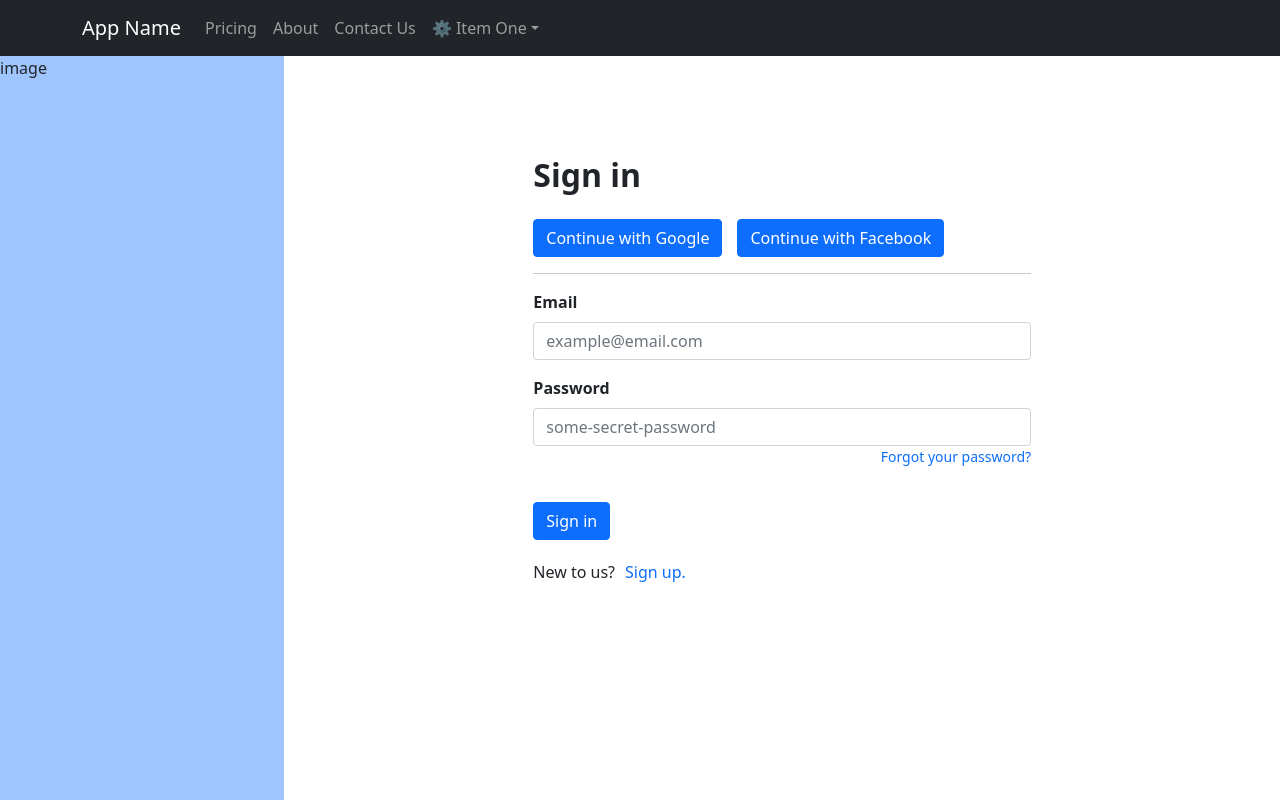
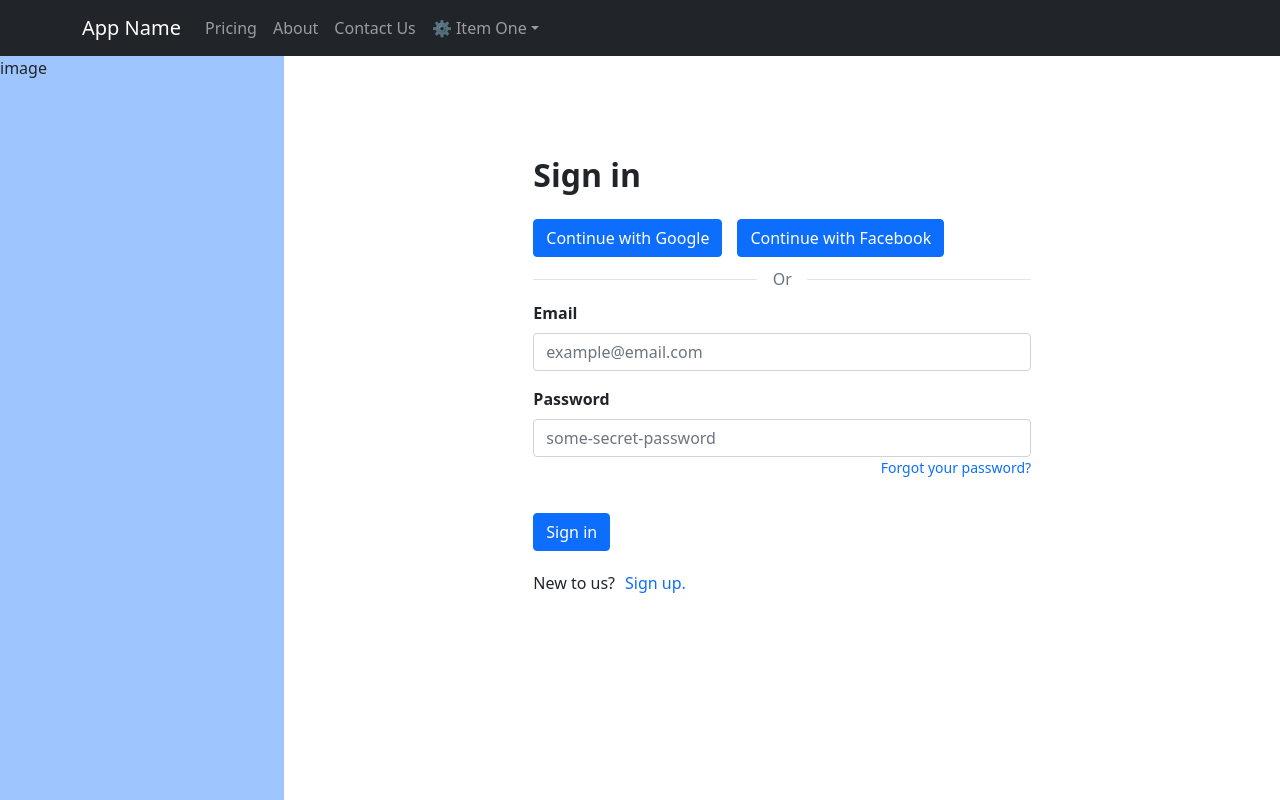
Before and after one commit to duclam227/UIMarket-Frontend, a React (Create React App) app: page /login in a window 1280 px wide. Built offline with nearby package versions, Linux system fonts and the light colour scheme.

Commit message:
add divider to login form

```diff
--- a/src/app/util/colors.css
+++ b/src/app/util/colors.css
@@ -4,4 +4,5 @@
 	--blue-500: #0d6efd;
 
 	--gray: #e5e5e5;
+	--gray-600: #6c757d;
 }
--- a/src/forms/LoginForm/LoginForm.module.css
+++ b/src/forms/LoginForm/LoginForm.module.css
@@ -1,3 +1,5 @@
+@import '../../app/util/colors.css';
+
 .loginFormContainer {
 	display: flex;
 	flex-direction: column;
@@ -22,6 +24,35 @@
 	gap: 15px;
 }
 
+.divider {
+	display: flex;
+	justify-content: center;
+	position: relative;
+
+	margin: 10px 0;
+	color: var(--gray-600);
+}
+
+.divider::before {
+	content: '';
+	width: 45%;
+	height: 0.5px;
+	position: absolute;
+	left: 0px;
+	top: calc(50% - 0.5px/2);
+	background-color: var(--gray);
+}
+
+.divider::after {
+	content: '';
+	width: 45%;
+	height: 0.5px;
+	position: absolute;
+	right: 0px;
+	top: calc(50% - 0.5px/2);
+	background-color: var(--gray);
+}
+
 .forgetPasswordText {
 	text-decoration: none;
 	float: right;
--- a/src/forms/LoginForm/LoginForm.tsx
+++ b/src/forms/LoginForm/LoginForm.tsx
@@ -20,6 +20,8 @@ const LoginForm: FC<loginFormProps> = (props) => {
     id="LoginForm.newToUs" defaultMessage="New to us?" />;
   const signUpMessage = <FormattedMessage
     id="LoginForm.signUp" defaultMessage="Sign up." />
+  const dividerMesage = <FormattedMessage
+    id="LoginForm.divider" defaultMessage="Or" />
 
   //button labels
   const submitMessage = <FormattedMessage
@@ -53,7 +55,9 @@ const LoginForm: FC<loginFormProps> = (props) => {
           <Button>{continueWithGoogleLabel}</Button>
           <Button>{continueWithFacebookLabel}</Button>
         </div>
-        <hr />
+        <div className={style.divider}>
+          <span>{dividerMesage}</span>
+        </div>
         <Form>
           <Form.Group className="mb-3">
             <Form.Label className={style.label}>{loginFormEmailLabel}</Form.Label>
--- a/src/translations/en.json
+++ b/src/translations/en.json
@@ -1,4 +1,5 @@
 {
+  "LoginForm.divider": "Or",
   "LoginForm.emailLabel": "Email",
   "LoginForm.emailPlaceholder": "example@email.com",
   "LoginForm.forgotPassword": "Forgot your password?",
--- a/src/translations/vi.json
+++ b/src/translations/vi.json
@@ -1,4 +1,5 @@
 {
+  "LoginForm.divider": "Hoặc",
   "LoginForm.emailLabel": "Email",
   "LoginForm.emailPlaceholder": "example@email.com",
   "LoginForm.forgotPassword": "Bạn quên mật khẩu?",
```
